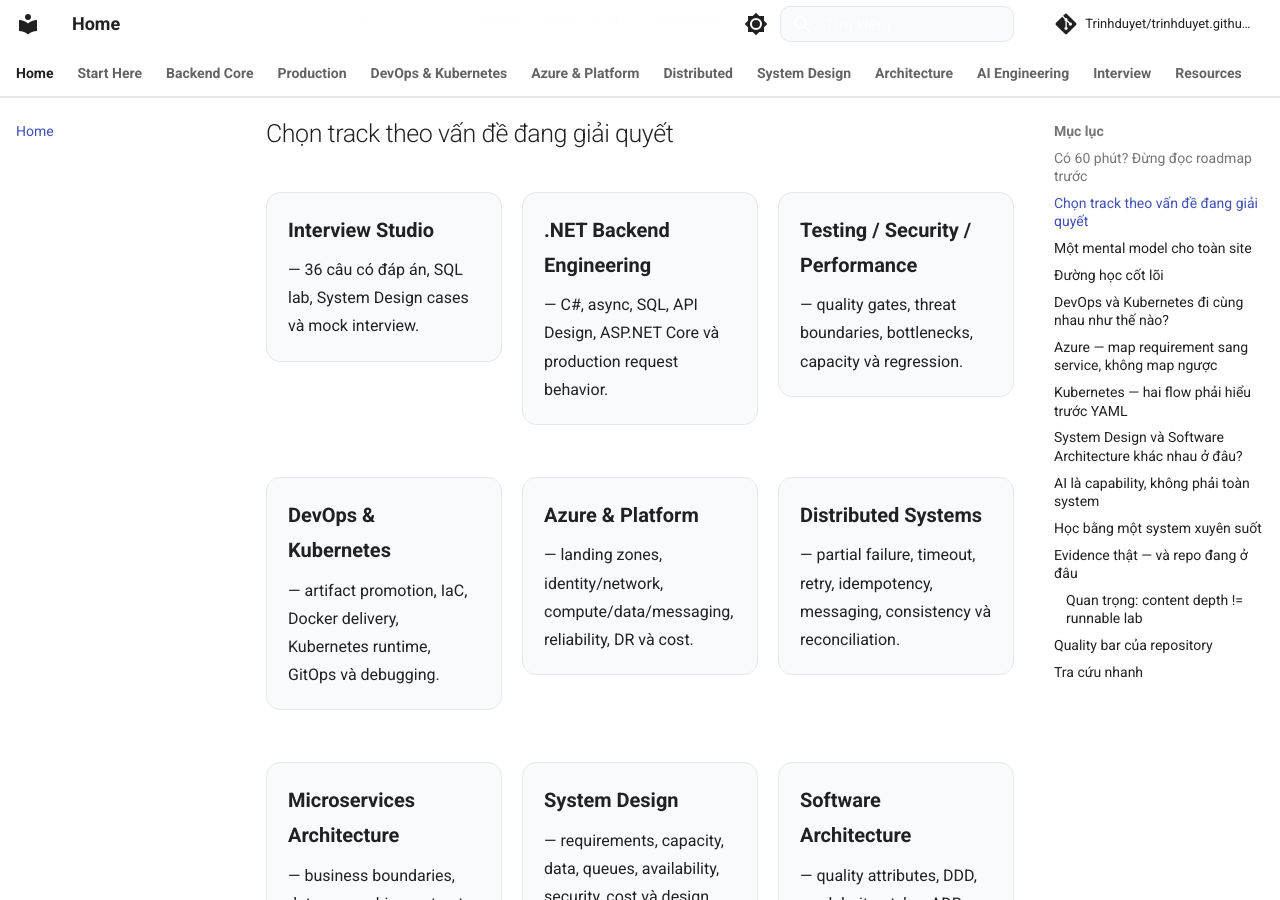
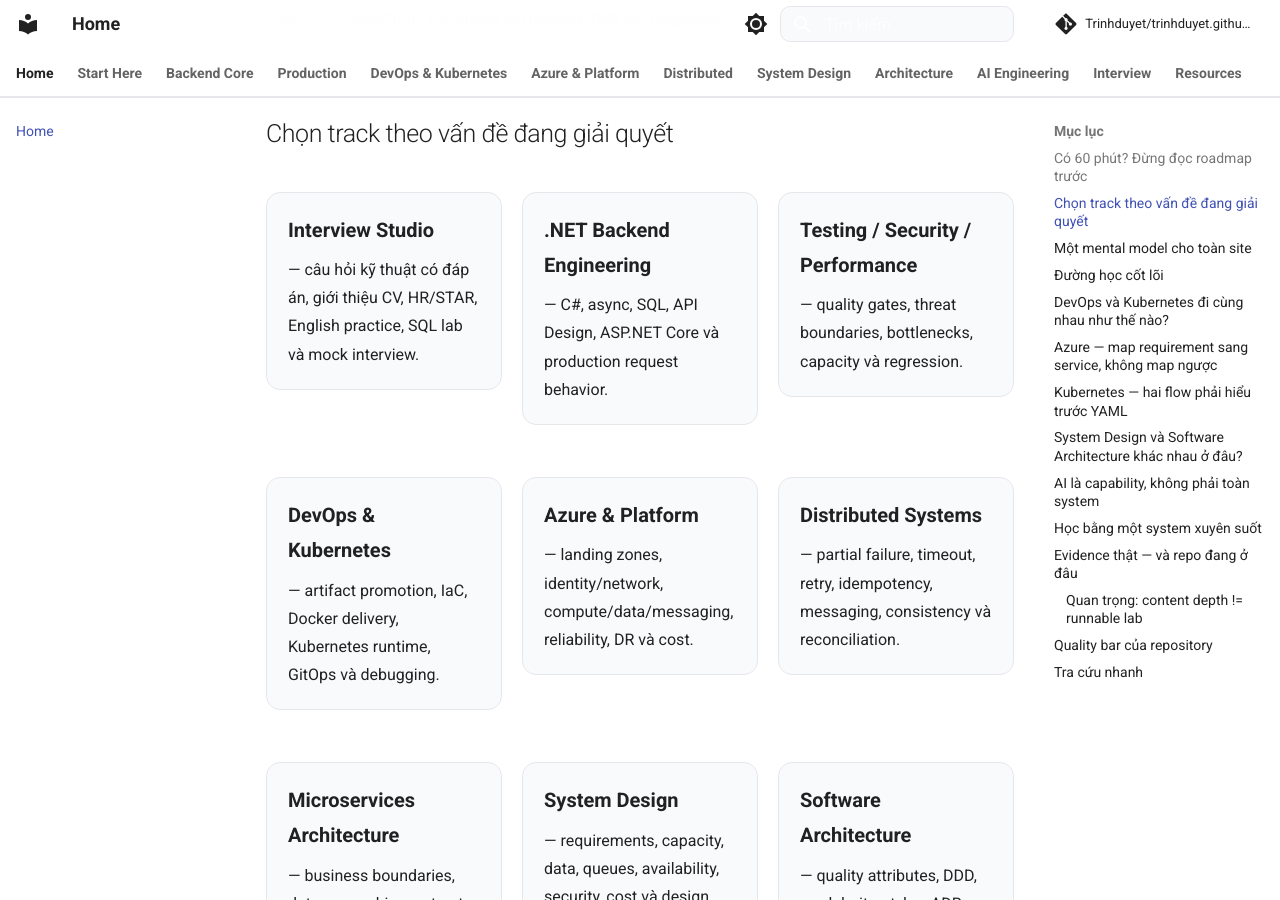
Before and after one commit to Trinhduyet/trinhduyet.github.io, an MkDocs documentation site: the page built from docs/index.md, in a window 1280 px wide and 900 px high, scrolled down 1754 px. Built offline with MkDocs 1.6.1 and Material for MkDocs 9.7.7, drawn with Linux system fonts in a browser that asks for light colours; comment, search, counter and statistics services are not loaded.

Commit message:
feat(interview): surface career story, CV walkthrough and HR preparation in site navigation

```diff
--- a/docs/index.md
+++ b/docs/index.md
@@ -49,7 +49,7 @@ Nếu chưa biết chọn role nào, bắt đầu với **.NET Backend Engineer*
 
 <div class="course-grid" markdown>
 
-[**Interview Studio** — 36 câu có đáp án, SQL lab, System Design cases và mock interview.](interview/index.md){ .course-card }
+[**Interview Studio** — câu hỏi kỹ thuật có đáp án, giới thiệu CV, HR/STAR, English practice, SQL lab và mock interview.](interview/index.md){ .course-card }
 
 [**.NET Backend Engineering** — C#, async, SQL, API Design, ASP.NET Core và production request behavior.](03-dotnet/README.md){ .course-card }
 
```
